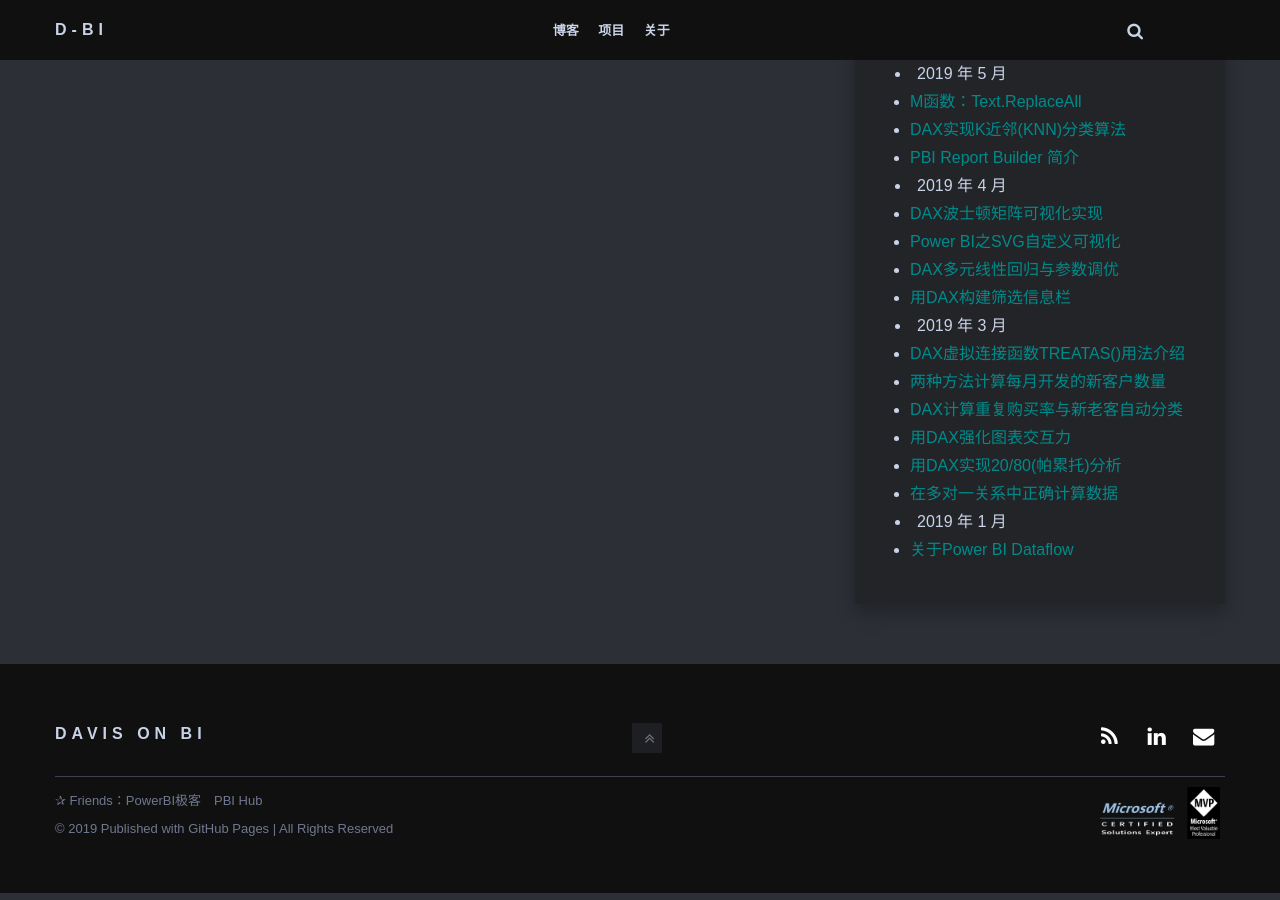
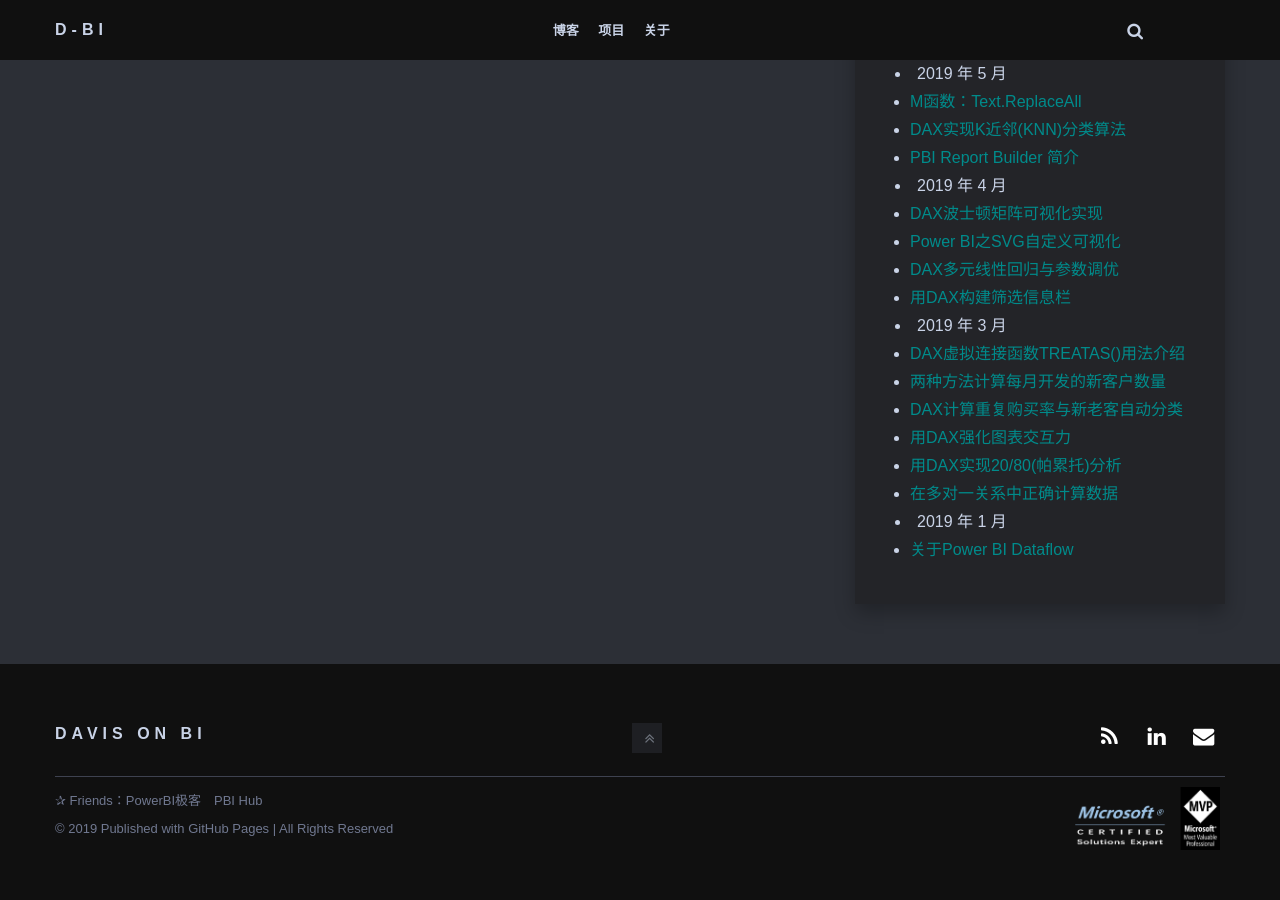
Before and after one commit to D-BI-TECH/D-BI-TECH.github.io, a Jekyll site: the page built from index.html, in a window 1280 px wide and 900 px high, scrolled down 4273 px. Built offline with Jekyll 4.4.1, drawn with Linux system fonts in a browser that asks for light colours; nearby versions of some CDN libraries; the list of posts is cut into pages by our own code; comment, search, counter and statistics services are not loaded.

Commit message:
Add files via upload

```diff
--- a/_includes/footer.html
+++ b/_includes/footer.html
@@ -49,7 +49,7 @@
                 <div class="footer-bottom">
                     <div class="copyright">
                     <p>&#10032; Friends：<a href="https://www.powerbigeek.com/">PowerBI极客</a>&ensp;&ensp;<a href="https://pbihub.cn/">PBI Hub</a><br />&copy; 2019 Published with<a href="https://pages.github.com/"> GitHub Pages </a>
-                    <span>| All Rights Reserved</span>
+                    <span>| All Rights Reserved<br /></span>
                     </p>
                     </div>
                 </div>
@@ -57,11 +57,11 @@
             <div class="col col-3 fadeshow">
                 <div class="row">
                 <div class="col col-6">
-                    <p></p>
+                    <a></a>
                 </div>
-                    <div class="col col-6" style="float:left">
+                    <div class="col col-7" >
                         <span>
-                            <img src="{{site.baseurl}}/img/MVP_Logo.png" style="margin-left:-5px;" width="100%" height="100%">
+                            <img src="{{site.baseurl}}/img/MVP_Logo.png" style="margin-left:120px; vertical-align:top;" width="100%" height="100%">
                         </span>
                     </div>
                 </div>
```
